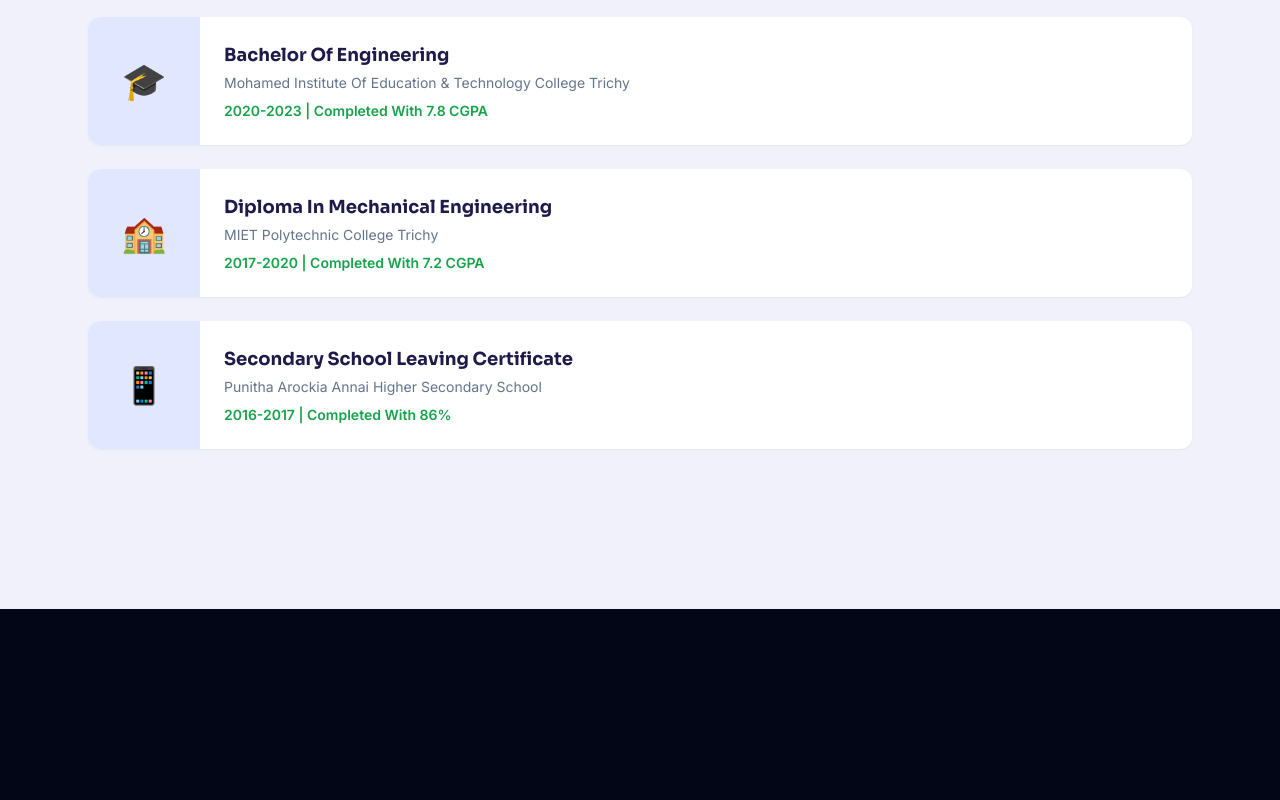
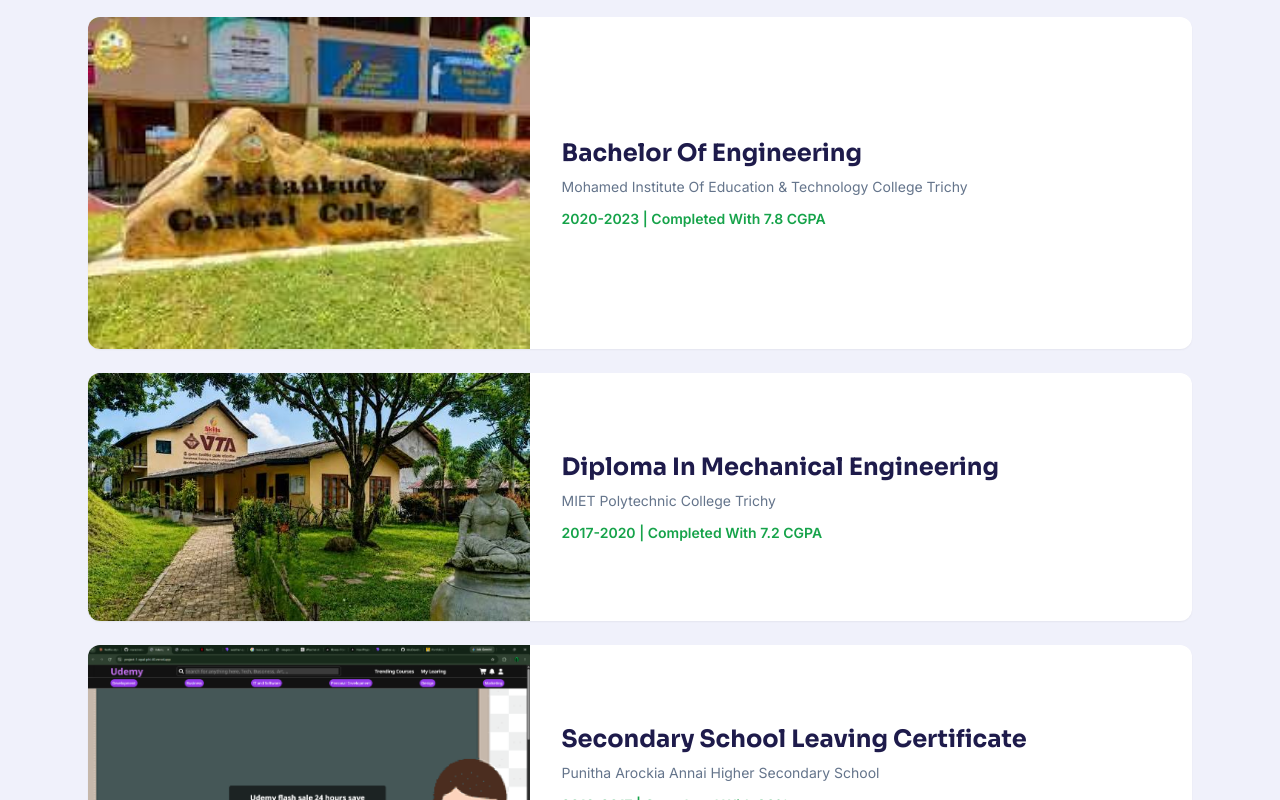
Before and after one commit to marazinaburahman-design/Portfolio, a React (Vite) app: page / in a window 1280 px wide. Shown: the part 3200-4000 px from the top of the page. Built offline with nearby package versions, Linux system fonts and the light colour scheme.

Commit message:
first commit

```diff
--- a/src/components/Education.jsx
+++ b/src/components/Education.jsx
@@ -6,35 +6,42 @@ const EDUCATION = [
     title: 'Bachelor Of Engineering',
     place: 'Mohamed Institute Of Education & Technology College Trichy',
     years: '2020-2023 | Completed With 7.8 CGPA',
-    icon: '🎓',
+    image: '/images/school1.png',
   },
   {
     title: 'Diploma In Mechanical Engineering',
     place: 'MIET Polytechnic College Trichy',
     years: '2017-2020 | Completed With 7.2 CGPA',
-    icon: '🏫',
+    image: '/images/school2.png',
   },
   {
     title: 'Secondary School Leaving Certificate',
     place: 'Punitha Arockia Annai Higher Secondary School',
     years: '2016-2017 | Completed With 86%',
-    icon: '📱',
+    image: '/images/dd.png',
   },
 ]
 
 export default function Education() {
   return (
-    <section id="education" className="bg-[#F0F1FB] py-20 md:py-40 overflow-hidden">
+    <section
+      id="education"
+      className="bg-[#F0F1FB] py-20 md:py-40 overflow-hidden"
+    >
       <div className="w-full max-w-6xl mx-auto px-4 md:px-6">
+
+        {/* Heading */}
         <MotionReveal direction="up">
           <h2 className="font-display text-2xl md:text-4xl font-bold text-center flex items-center gap-2 justify-center mb-2">
             🎓 My <span className="text-indigo-700">Education</span>
           </h2>
+
           <p className="text-center text-slate-500 text-xs md:text-base mt-3 px-2 md:px-4">
             Education Is Not The Learning Of Facts, But The Training Of The Mind To Think.
           </p>
         </MotionReveal>
 
+        {/* Education Cards */}
         <motion.div
           className="mt-8 md:mt-12 flex flex-col gap-4 md:gap-6"
           variants={staggerContainer}
@@ -46,54 +53,166 @@ export default function Education() {
             <motion.div
               key={e.title}
               variants={staggerItem}
-              whileHover={{ y: -5, scale: 1.01 }}
-              transition={{ type: 'spring', stiffness: 260, damping: 20 }}
-              className="bg-white rounded-xl shadow-sm hover:shadow-md transition-shadow flex overflow-hidden"
+              whileHover={{
+                y: -5,
+                scale: 1.01,
+              }}
+              transition={{
+                type: 'spring',
+                stiffness: 260,
+                damping: 20,
+              }}
+              className="
+                bg-white
+                rounded-xl
+                shadow-sm
+                hover:shadow-md
+                transition-shadow
+                flex
+                flex-col
+                md:flex-row
+                overflow-hidden
+              "
             >
+
+              {/* IMAGE - RIGHT SIDE */}
               <motion.div
-                className="w-20 md:w-28 bg-indigo-100 flex items-center justify-center text-3xl md:text-4xl shrink-0"
-                initial={{ scale: 0.7, rotate: -8, opacity: 0 }}
-                whileInView={{ scale: 1, rotate: 0, opacity: 1 }}
-                viewport={{ once: false, amount: 0.3 }}
-                transition={{ duration: 0.55, delay: index * 0.08, type: 'spring' }}
+                className="
+                  w-full
+                  md:w-2/5
+                  h-48
+                  md:h-auto
+                  shrink-0
+                  overflow-hidden
+                "
+                initial={{
+                  x: 80,
+                  opacity: 0,
+                  scale: 0.9,
+                }}
+                whileInView={{
+                  x: 0,
+                  opacity: 1,
+                  scale: 1,
+                }}
+                viewport={{
+                  once: false,
+                  amount: 0.3,
+                }}
+                transition={{
+                  duration: 0.7,
+                  delay: index * 0.1,
+                  ease: 'easeOut',
+                }}
               >
-                {e.icon}
+                <img
+                  src={e.image}
+                  alt={e.title}
+                  className="
+                    w-full
+                    h-full
+                    object-cover
+                  "
+                />
               </motion.div>
 
-              <div className="p-4 md:p-6 flex-grow">
+              {/* INFORMATION - LEFT SIDE */}
+              <div className="p-5 md:p-8 flex-grow flex flex-col justify-center">
+
+                {/* Title */}
                 <motion.h3
-                  className="font-bold text-base md:text-lg text-indigo-950"
-                  initial={{ x: 35, opacity: 0 }}
-                  whileInView={{ x: 0, opacity: 1 }}
-                  viewport={{ once: false, amount: 0.3 }}
-                  transition={{ duration: 0.5, delay: index * 0.08 + 0.1 }}
+                  className="
+                    font-bold
+                    text-lg
+                    md:text-2xl
+                    text-indigo-950
+                  "
+                  initial={{
+                    x: -60,
+                    opacity: 0,
+                  }}
+                  whileInView={{
+                    x: 0,
+                    opacity: 1,
+                  }}
+                  viewport={{
+                    once: false,
+                    amount: 0.3,
+                  }}
+                  transition={{
+                    duration: 0.6,
+                    delay: index * 0.1 + 0.1,
+                    ease: 'easeOut',
+                  }}
                 >
                   {e.title}
                 </motion.h3>
 
+                {/* Place */}
                 <motion.p
-                  className="text-slate-500 text-xs md:text-sm mt-1"
-                  initial={{ x: 45, opacity: 0 }}
-                  whileInView={{ x: 0, opacity: 1 }}
-                  viewport={{ once: false, amount: 0.3 }}
-                  transition={{ duration: 0.5, delay: index * 0.08 + 0.18 }}
+                  className="
+                    text-slate-500
+                    text-xs
+                    md:text-sm
+                    mt-2
+                  "
+                  initial={{
+                    x: -70,
+                    opacity: 0,
+                  }}
+                  whileInView={{
+                    x: 0,
+                    opacity: 1,
+                  }}
+                  viewport={{
+                    once: false,
+                    amount: 0.3,
+                  }}
+                  transition={{
+                    duration: 0.6,
+                    delay: index * 0.1 + 0.2,
+                    ease: 'easeOut',
+                  }}
                 >
                   {e.place}
                 </motion.p>
 
+                {/* Years */}
                 <motion.p
-                  className="text-green-600 font-semibold mt-2 text-xs md:text-sm"
-                  initial={{ x: 55, opacity: 0 }}
-                  whileInView={{ x: 0, opacity: 1 }}
-                  viewport={{ once: false, amount: 0.3 }}
-                  transition={{ duration: 0.5, delay: index * 0.08 + 0.26 }}
+                  className="
+                    text-green-600
+                    font-semibold
+                    mt-3
+                    text-xs
+                    md:text-sm
+                  "
+                  initial={{
+                    x: -80,
+                    opacity: 0,
+                  }}
+                  whileInView={{
+                    x: 0,
+                    opacity: 1,
+                  }}
+                  viewport={{
+                    once: false,
+                    amount: 0.3,
+                  }}
+                  transition={{
+                    duration: 0.6,
+                    delay: index * 0.1 + 0.3,
+                    ease: 'easeOut',
+                  }}
                 >
                   {e.years}
                 </motion.p>
+
               </div>
+
             </motion.div>
           ))}
         </motion.div>
+
       </div>
     </section>
   )
```
Also changed, not shown: public/images/school1.png (added), public/images/school2.png (added).
